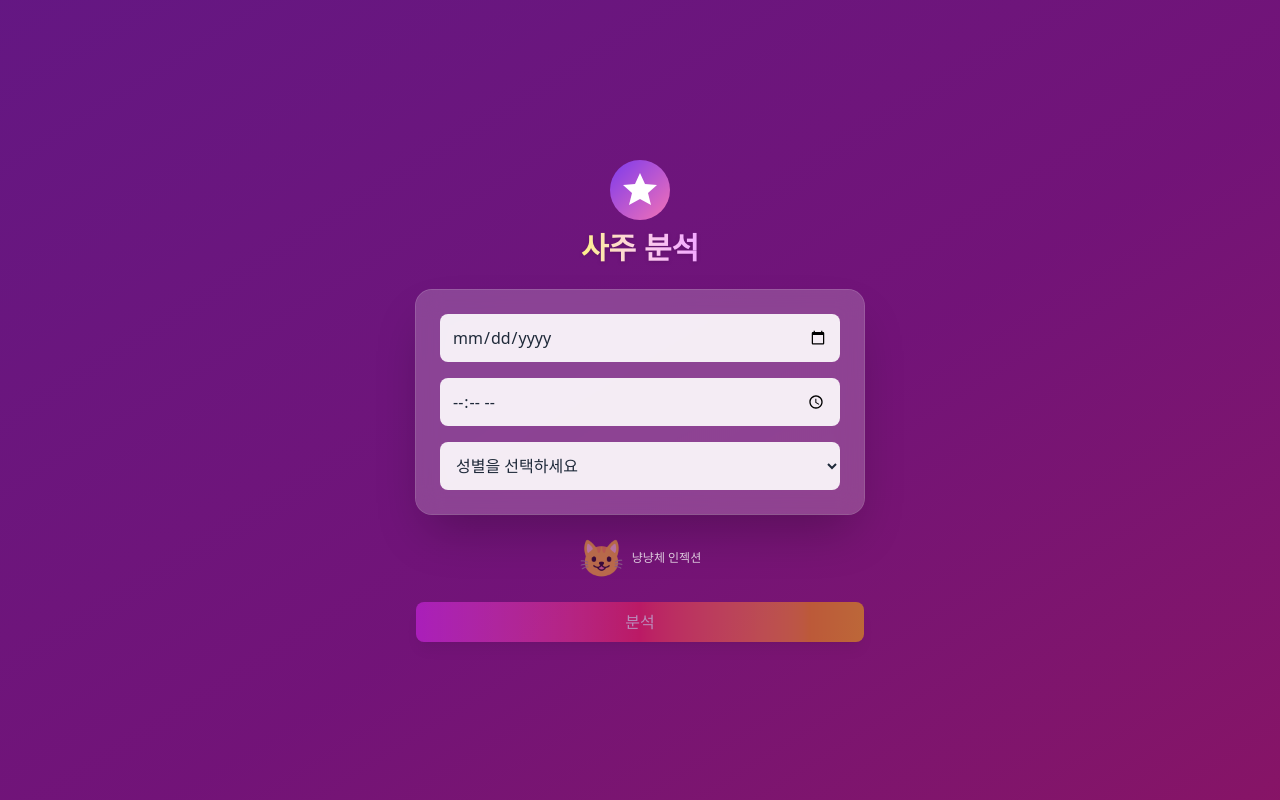
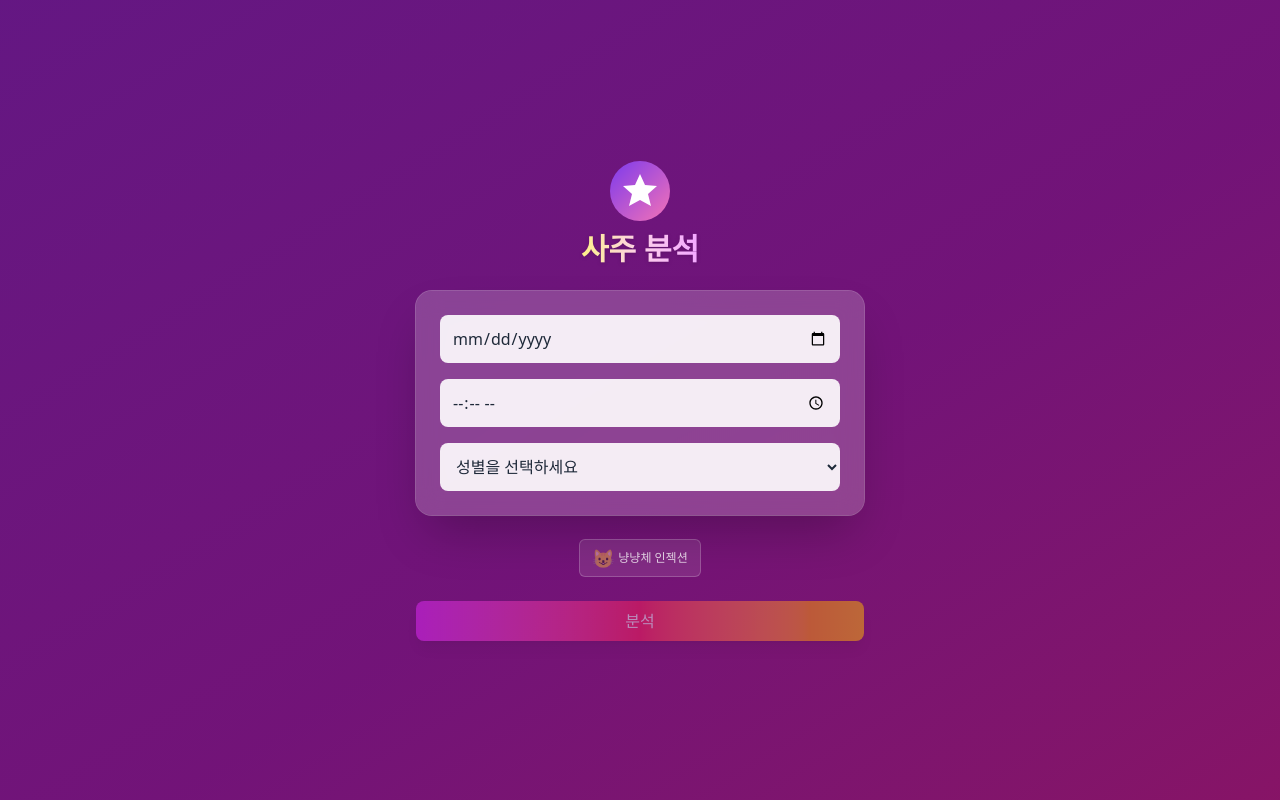
Before and after one commit to m00nlygreat/nextjs-boilerplate, a Next.js app: page / in a window 1280 px wide. Built offline with nearby package versions, Linux system fonts and the light colour scheme.

Commit message:
refactor cat mode toggle into button

```diff
--- a/app/page.tsx
+++ b/app/page.tsx
@@ -74,18 +74,20 @@ export default function Home() {
           </select>
         </div>
         <div className="flex justify-center">
-          <div className="flex items-center gap-2">
           <button
             onClick={() => setCatMode((prev) => !prev)}
             aria-pressed={catMode}
             aria-label="냥냥체 인젝션"
             title="냥냥체 인젝션"
-              className={`text-4xl transition-transform duration-200 ${catMode ? "scale-125 rotate-6 drop-shadow-[0_0_6px_#facc15]" : "opacity-50"}`}
+            className={`flex items-center gap-1 rounded-md border px-3 py-1 text-xs text-white/80 transition-colors ${
+              catMode
+                ? "border-white/40 bg-white/20"
+                : "border-white/20 bg-white/10 hover:bg-white/20"
+            }`}
           >
-              😺
+            <span className={`text-lg transition-opacity ${catMode ? "" : "opacity-50"}`}>😺</span>
+            <span>냥냥체 인젝션</span>
           </button>
-            <span className="text-xs text-white/80">냥냥체 인젝션</span>
-          </div>
         </div>
         {manse && (
           <div className="space-y-4 rounded-2xl bg-white/20 p-6 shadow-2xl backdrop-blur-md ring-1 ring-white/30 text-center">
```
Lines whose indentation alone changed are shown as unchanged.
